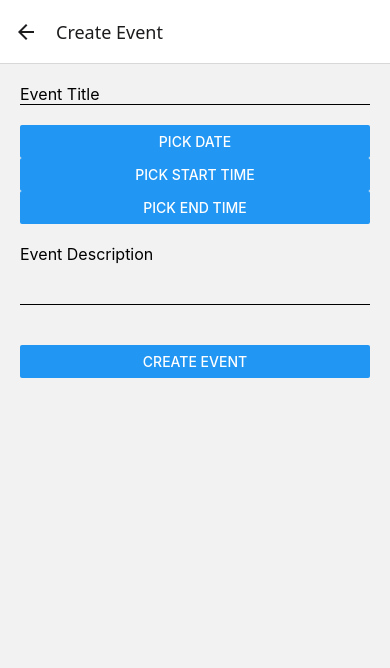
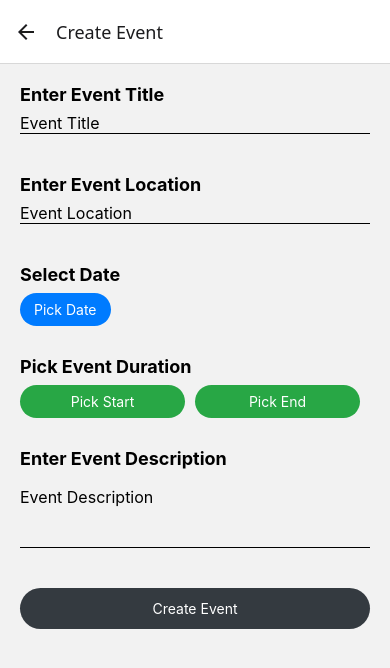
Before and after one commit to Cean175/Event-Booking-App, a React Native app in the folder Event-Booking-App/: screen /CreateEvent in a window 390 px wide. Shown: the top 668 px of the page. Built offline with nearby package versions, Linux system fonts and the light colour scheme.

Commit message:
Modified files and some validations

```diff
--- a/Event-Booking-App/app/screens/Admin/CreateEventScreen.tsx
+++ b/Event-Booking-App/app/screens/Admin/CreateEventScreen.tsx
@@ -1,10 +1,19 @@
 import React, { useState } from 'react';
-import { View, TextInput, Button, Alert, Text } from 'react-native';
+import {
+  View,
+  TextInput,
+  Alert,
+  Text,
+  TouchableOpacity,
+  StyleSheet,
+  ScrollView, // Added ScrollView import
+} from 'react-native';
 import DateTimePicker from '@react-native-community/datetimepicker';
 import { useNavigation } from '@react-navigation/native';
 import { useEvent } from '../../context/EventContext';
 import type { NativeStackNavigationProp } from '@react-navigation/native-stack';
 import type { RootStackParamList } from '../../navigation/StackNavigator';
+import { v4 as uuidv4 } from 'uuid';
 
 type NavigationProp = NativeStackNavigationProp<RootStackParamList, 'CreateEvent'>;
 
@@ -14,6 +23,7 @@ export default function CreateEventScreen() {
 
   const [title, setTitle] = useState('');
   const [description, setDescription] = useState('');
+  const [location, setLocation] = useState('');
   const [date, setDate] = useState<Date | null>(null);
   const [startTime, setStartTime] = useState<Date | null>(null);
   const [endTime, setEndTime] = useState<Date | null>(null);
@@ -33,7 +43,7 @@ export default function CreateEventScreen() {
   };
 
   const handleSubmit = () => {
-    if (!title || !description || !date || !startTime || !endTime) {
+    if (!title || !description || !date || !startTime || !endTime || !location) {
       Alert.alert('All fields are required');
       return;
     }
@@ -60,6 +70,7 @@ export default function CreateEventScreen() {
     addEvent({
       title,
       description,
+      location,
       date: eventStart.toLocaleDateString(),
       startTime: eventStart.toLocaleTimeString(),
       endTime: eventEnd.toLocaleTimeString(),
@@ -69,6 +80,7 @@ export default function CreateEventScreen() {
     Alert.alert('Event Added!');
     setTitle('');
     setDescription('');
+    setLocation('');
     setDate(null);
     setStartTime(null);
     setEndTime(null);
@@ -76,16 +88,28 @@ export default function CreateEventScreen() {
   };
 
   return (
-    <View style={{ padding: 20 }}>
+    <ScrollView contentContainerStyle={{ padding: 20 }}>
+      <Text style={[styles.heading, { marginTop: 0 }]}>Enter Event Title</Text>
       <TextInput
         placeholder="Event Title"
         value={title}
         onChangeText={setTitle}
-        style={{ borderBottomWidth: 1, marginBottom: 20, fontSize: 16 }}
+        style={styles.input}
       />
 
-      <Button title="Pick Date" onPress={() => setShowDatePicker(true)} />
-      {date && <Text style={{ marginVertical: 8 }}>Date: {date.toDateString()}</Text>}
+      <Text style={styles.heading}>Enter Event Location</Text>
+      <TextInput
+        placeholder="Event Location"
+        value={location}
+        onChangeText={setLocation}
+        style={styles.input}
+      />
+
+      <Text style={styles.heading}>Select Date</Text>
+      <TouchableOpacity style={styles.button} onPress={() => setShowDatePicker(true)}>
+        <Text style={styles.buttonText}>Pick Date</Text>
+      </TouchableOpacity>
+      {date && <Text style={styles.infoText}>Date: {date.toDateString()}</Text>}
       {showDatePicker && (
         <DateTimePicker
           mode="date"
@@ -98,9 +122,29 @@ export default function CreateEventScreen() {
         />
       )}
 
-      {/* Start Time Picker */}
-      <Button title="Pick Start Time" onPress={() => setShowStartTimePicker(true)} />
-      {startTime && <Text style={{ marginVertical: 8 }}>Start: {startTime.toLocaleTimeString()}</Text>}
+      <Text style={styles.heading}>Pick Event Duration</Text>
+      {startTime && endTime && (
+        <Text style={styles.durationText}>Duration: {getDurationText()}</Text>
+      )}
+
+      <View style={styles.row}>
+        <TouchableOpacity
+          style={styles.smallButton}
+          onPress={() => setShowStartTimePicker(true)}
+        >
+          <Text style={styles.buttonText}>Pick Start</Text>
+        </TouchableOpacity>
+        <TouchableOpacity
+          style={styles.smallButton}
+          onPress={() => setShowEndTimePicker(true)}
+        >
+          <Text style={styles.buttonText}>Pick End</Text>
+        </TouchableOpacity>
+      </View>
+
+      {startTime && <Text style={styles.infoText}>Start: {startTime.toLocaleTimeString()}</Text>}
+      {endTime && <Text style={styles.infoText}>End: {endTime.toLocaleTimeString()}</Text>}
+
       {showStartTimePicker && (
         <DateTimePicker
           mode="time"
@@ -111,10 +155,6 @@ export default function CreateEventScreen() {
           }}
         />
       )}
-
-      {/* End Time Picker */}
-      <Button title="Pick End Time" onPress={() => setShowEndTimePicker(true)} />
-      {endTime && <Text style={{ marginVertical: 8 }}>End: {endTime.toLocaleTimeString()}</Text>}
       {showEndTimePicker && (
         <DateTimePicker
           mode="time"
@@ -126,29 +166,81 @@ export default function CreateEventScreen() {
         />
       )}
 
-      {/* Show Duration */}
-      {startTime && endTime && (
-        <Text style={{ marginTop: 8, fontStyle: 'italic' }}>Duration: {getDurationText()}</Text>
-      )}
-
-      {/* Description */}
+      <Text style={styles.heading}>Enter Event Description</Text>
       <TextInput
         placeholder="Event Description"
         value={description}
         onChangeText={setDescription}
-        style={{
-          borderBottomWidth: 1,
-          marginTop: 20,
-          marginBottom: 20,
-          fontSize: 16,
-        }}
+        style={styles.textarea}
         multiline
         numberOfLines={3}
       />
 
       <View style={{ marginTop: 20 }}>
-        <Button title="Create Event" onPress={handleSubmit} />
+        <TouchableOpacity style={styles.submitButton} onPress={handleSubmit}>
+          <Text style={styles.buttonText}>Create Event</Text>
+        </TouchableOpacity>
       </View>
-    </View>
+    </ScrollView>
   );
 }
+
+const styles = StyleSheet.create({
+  heading: {
+    fontSize: 18,
+    fontWeight: 'bold',
+    marginBottom: 8,
+    marginTop: 20,
+  },
+  input: {
+    borderBottomWidth: 1,
+    marginBottom: 20,
+    fontSize: 16,
+  },
+  textarea: {
+    borderBottomWidth: 1,
+    marginTop: 10,
+    marginBottom: 20,
+    fontSize: 16,
+  },
+  button: {
+    backgroundColor: '#007bff',
+    paddingVertical: 8,
+    paddingHorizontal: 14,
+    borderRadius: 20,
+    alignSelf: 'flex-start',
+    marginBottom: 10,
+  },
+  smallButton: {
+    backgroundColor: '#28a745',
+    paddingVertical: 8,
+    paddingHorizontal: 12,
+    borderRadius: 20,
+    marginRight: 10,
+    flex: 1,
+    alignItems: 'center',
+  },
+  submitButton: {
+    backgroundColor: '#343a40',
+    paddingVertical: 12,
+    borderRadius: 25,
+    alignItems: 'center',
+  },
+  buttonText: {
+    color: '#fff',
+  },
+  infoText: {
+    marginVertical: 6,
+    fontSize: 14,
+  },
+  durationText: {
+    fontStyle: 'italic',
+    marginBottom: 10,
+    fontSize: 15,
+  },
+  row: {
+    flexDirection: 'row',
+    justifyContent: 'space-between',
+    marginBottom: 10,
+  },
+});
--- a/Event-Booking-App/app/screens/Admin/EventDetailsScreen.tsx
+++ b/Event-Booking-App/app/screens/Admin/EventDetailsScreen.tsx
@@ -1,15 +1,17 @@
-import React from 'react';
-import { View, Text } from 'react-native';
-import { useRoute } from '@react-navigation/native';
+import React, { useState } from 'react';
+import { View, Text, TextInput, Button, Alert, TouchableOpacity, StyleSheet } from 'react-native';
+import { useRoute, useNavigation } from '@react-navigation/native';
 import { useEvent } from '../../context/EventContext';
 import type { RouteProp } from '@react-navigation/native';
 import type { RootStackParamList } from '../../navigation/StackNavigator';
+import { MaterialIcons } from '@expo/vector-icons'; // For trash icon (make sure you have expo/vector-icons installed)
 
 type EventDetailsRouteProp = RouteProp<RootStackParamList, 'EventDetails'>;
 
 export default function EventDetailsScreen() {
   const { params } = useRoute<EventDetailsRouteProp>();
-  const { events } = useEvent();
+  const navigation = useNavigation();
+  const { events, updateEvent, deleteEvent } = useEvent();
 
   const event = events.find((e) => e.id === params.eventId);
 
@@ -17,16 +19,168 @@ export default function EventDetailsScreen() {
     return <Text style={{ padding: 20 }}>Event not found.</Text>;
   }
 
+  const [isEditing, setIsEditing] = useState(false);
+
+  const [title, setTitle] = useState(event.title);
+  const [description, setDescription] = useState(event.description);
+  const [location, setLocation] = useState(event.location);
+  const [date, setDate] = useState(event.date);
+  const [startTime, setStartTime] = useState(event.startTime);
+  const [endTime, setEndTime] = useState(event.endTime);
+
+  const handleSave = () => {
+    const emptyFields = [];
+    if (!title.trim()) emptyFields.push('Title');
+    if (!description.trim()) emptyFields.push('Description');
+    if (!location.trim()) emptyFields.push('Location');
+    if (!date.trim()) emptyFields.push('Date');
+    if (!startTime.trim()) emptyFields.push('Start Time');
+    if (!endTime.trim()) emptyFields.push('End Time');
+
+    if (emptyFields.length > 0) {
+      Alert.alert(
+        'Validation Error',
+        `Please fill in the following fields:\n${emptyFields.join('\n')}`
+      );
+      return;
+    }
+
+    updateEvent({
+      ...event,
+      title,
+      description,
+      location,
+      date,
+      startTime,
+      endTime,
+    });
+
+    setIsEditing(false);
+    Alert.alert('Success', 'Event updated!');
+  };
+
+  const handleDelete = () => {
+    Alert.alert(
+      'Delete Event',
+      'Are you sure you want to delete the event?',
+      [
+        { text: 'Cancel', style: 'cancel' },
+        {
+          text: 'Yes',
+          style: 'destructive',
+          onPress: () => {
+            deleteEvent(event.id);
+            navigation.goBack();
+          },
+        },
+      ],
+      { cancelable: true }
+    );
+  };
+
   return (
-    <View style={{ padding: 20 }}>
-      <Text style={{ fontSize: 22, fontWeight: 'bold' }}>{event.title}</Text>
-      <Text style={{ fontSize: 16, marginVertical: 10 }}>{event.description}</Text>
-      <Text style={{ fontSize: 16 }}>📅 Date: {event.date}</Text>
-      <Text style={{ fontSize: 16 }}>🕒 Start: {event.startTime}</Text>
-      <Text style={{ fontSize: 16 }}>🕔 End: {event.endTime}</Text>
-      <Text style={{ fontSize: 16, marginTop: 10, fontStyle: 'italic' }}>
-        ⏳ {event.duration}
-      </Text>
+    <View style={{ flex: 1, padding: 20, justifyContent: 'space-between' }}>
+      <View>
+        {isEditing ? (
+          <>
+            <Text style={{ fontWeight: 'bold', fontSize: 18 }}>Title:</Text>
+            <TextInput
+              style={{ borderBottomWidth: 1, marginBottom: 10 }}
+              value={title}
+              onChangeText={setTitle}
+              placeholder="Event Title"
+            />
+
+            <Text style={{ fontWeight: 'bold', fontSize: 18 }}>Description:</Text>
+            <TextInput
+              style={{ borderBottomWidth: 1, marginBottom: 10 }}
+              value={description}
+              onChangeText={setDescription}
+              placeholder="Event Description"
+              multiline
+            />
+
+            <Text style={{ fontWeight: 'bold', fontSize: 18 }}>Location:</Text>
+            <TextInput
+              style={{ borderBottomWidth: 1, marginBottom: 10 }}
+              value={location}
+              onChangeText={setLocation}
+              placeholder="Event Location"
+            />
+
+            <Text style={{ fontWeight: 'bold', fontSize: 18 }}>Date:</Text>
+            <TextInput
+              style={{ borderBottomWidth: 1, marginBottom: 10 }}
+              value={date}
+              onChangeText={setDate}
+              placeholder="YYYY-MM-DD"
+            />
+
+            <Text style={{ fontWeight: 'bold', fontSize: 18 }}>Start Time:</Text>
+            <TextInput
+              style={{ borderBottomWidth: 1, marginBottom: 10 }}
+              value={startTime}
+              onChangeText={setStartTime}
+              placeholder="HH:MM"
+            />
+
+            <Text style={{ fontWeight: 'bold', fontSize: 18 }}>End Time:</Text>
+            <TextInput
+              style={{ borderBottomWidth: 1, marginBottom: 20 }}
+              value={endTime}
+              onChangeText={setEndTime}
+              placeholder="HH:MM"
+            />
+
+            <Button title="Save" onPress={handleSave} />
+            <Button
+              title="Cancel"
+              color="gray"
+              onPress={() => {
+                setTitle(event.title);
+                setDescription(event.description);
+                setLocation(event.location);
+                setDate(event.date);
+                setStartTime(event.startTime);
+                setEndTime(event.endTime);
+                setIsEditing(false);
+              }}
+            />
+          </>
+        ) : (
+          <>
+            <Text style={{ fontSize: 22, fontWeight: 'bold' }}>{event.title}</Text>
+            <Text style={{ fontSize: 16, marginVertical: 10 }}>{event.description}</Text>
+            <Text style={{ fontSize: 16 }}>📍 Location: {event.location}</Text>
+            <Text style={{ fontSize: 16, marginTop: 10 }}>📅 Date: {event.date}</Text>
+            <Text style={{ fontSize: 16 }}>🕒 Start: {event.startTime}</Text>
+            <Text style={{ fontSize: 16 }}>🕔 End: {event.endTime}</Text>
+
+            <Button title="Update" onPress={() => setIsEditing(true)} />
+          </>
+        )}
+      </View>
+
+      {/* Delete button at the bottom center only when editing */}
+      {isEditing && (
+        <View style={styles.deleteContainer}>
+          <TouchableOpacity onPress={handleDelete} style={styles.deleteButton}>
+            <MaterialIcons name="delete" size={30} color="red" />
+          </TouchableOpacity>
+        </View>
+      )}
     </View>
   );
 }
+
+const styles = StyleSheet.create({
+  deleteContainer: {
+    alignItems: 'center',
+    marginBottom: 20,
+  },
+  deleteButton: {
+    backgroundColor: '#ffe6e6',
+    padding: 10,
+    borderRadius: 50,
+  },
+});
--- a/Event-Booking-App/app/types/event.ts
+++ b/Event-Booking-App/app/types/event.ts
@@ -2,6 +2,7 @@ export type Event = {
   id: string;
   title: string;
   date: string;
+  location: string;
   description: string;
   startTime: string;
   endTime: string;
```
Also changed, not shown: Event-Booking-App/app/context/EventContext.tsx (+13 -1 lines).
